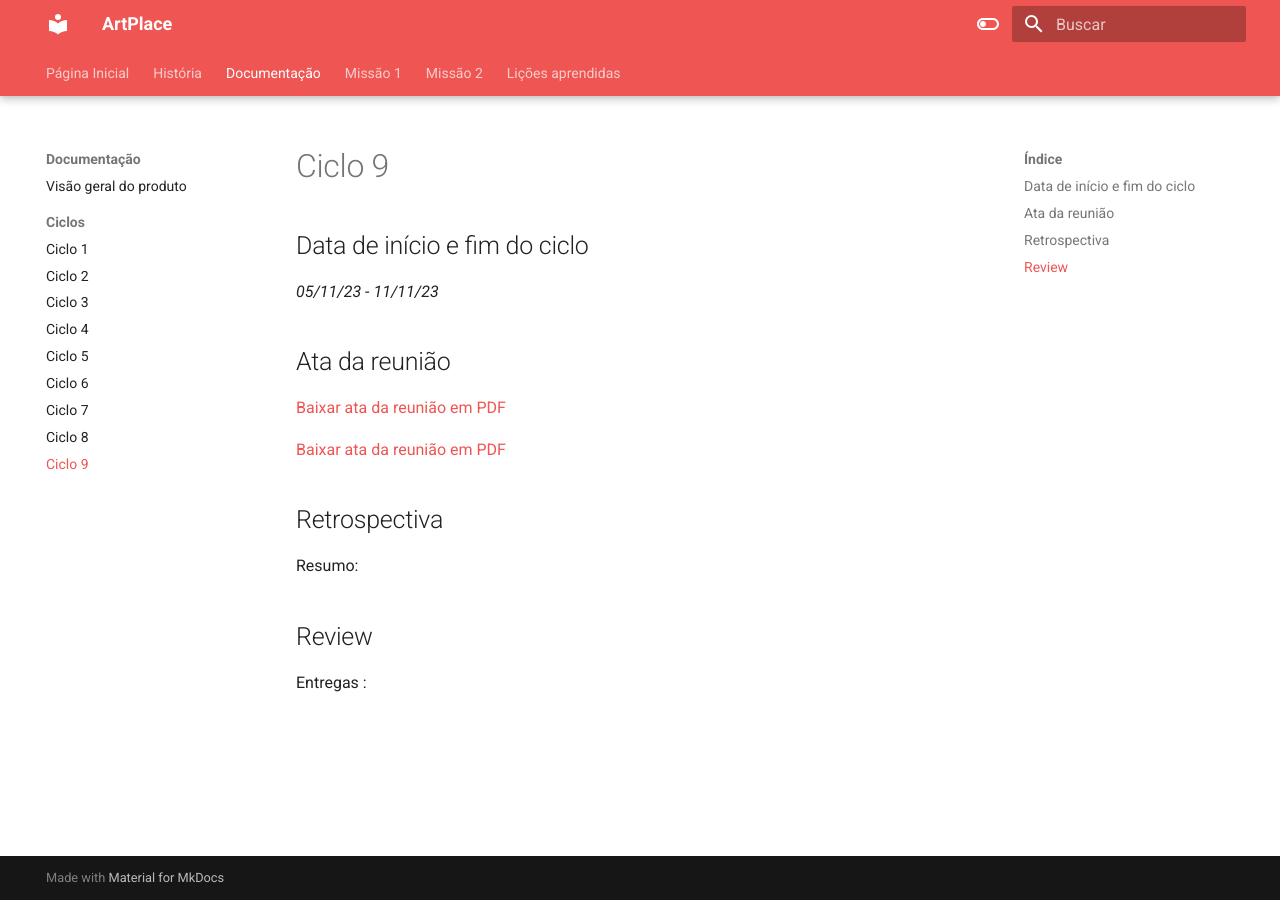
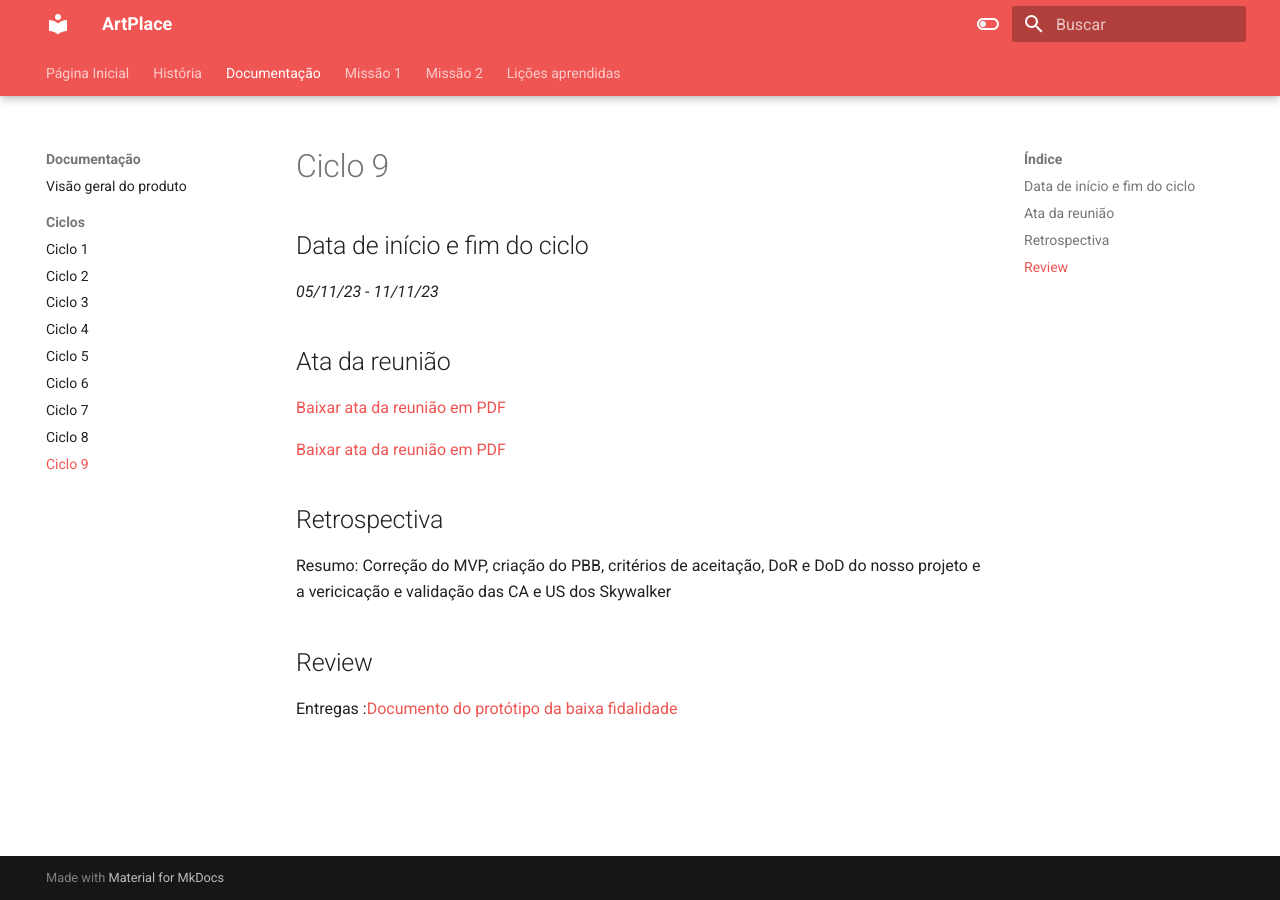
Before and after one commit to mdsreq-fga-unb/2023.2-ArtPlace, an MkDocs documentation site: the page built from docs/Ciclos/ciclo9.md, in a window 1280 px wide. Built offline with MkDocs 1.6.1 and Material for MkDocs 9.7.7, drawn with Linux system fonts in a browser that asks for light colours.

Commit message:
Ciclo 8 e 9

```diff
--- a/docs/Ciclos/ciclo9.md
+++ b/docs/Ciclos/ciclo9.md
@@ -12,8 +12,8 @@
 
 ## Retrospectiva
 
-Resumo:
+Resumo: Correção do MVP, criação do PBB, critérios de aceitação, DoR e DoD do nosso projeto e a vericicação e validação das CA e US dos Skywalker
 
 ## Review
 
-Entregas :
+Entregas :[Documento do protótipo da baixa fidalidade](https://www.figma.com/proto/iLiV02gQO9rTmtNbRC2Ejb/ArtPlace?type=design&node-id=4-2&t=k8IW6HRsnwb6F6H0-0&scaling=min-zoom&page-id=0%3A1&starting-point-node-id=4%3A2)
```
Also changed, not shown: docs/Ciclos/ciclo5.md (+1 -1 lines), docs/Ciclos/ciclo8.md (+2 -2 lines).
